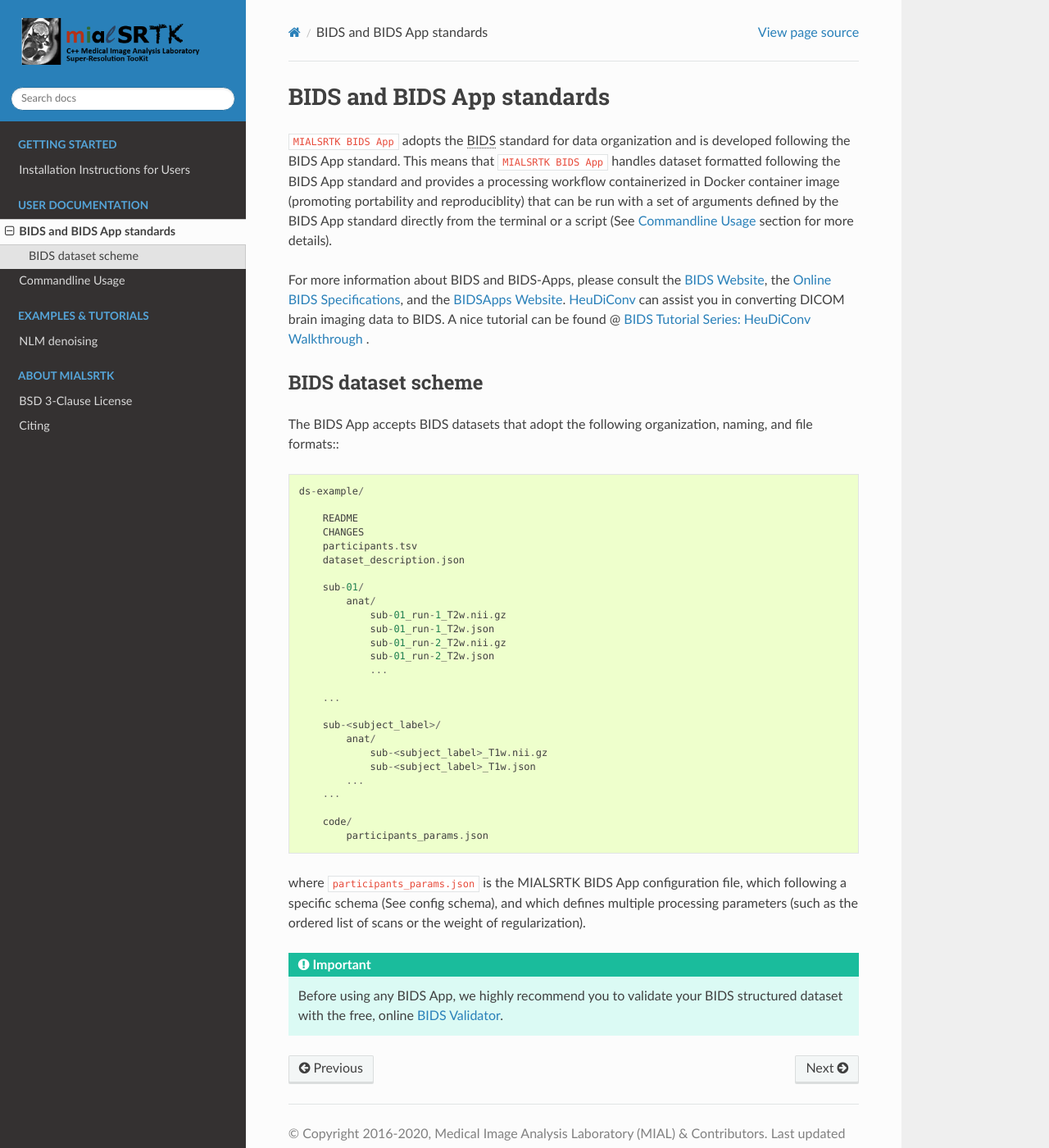
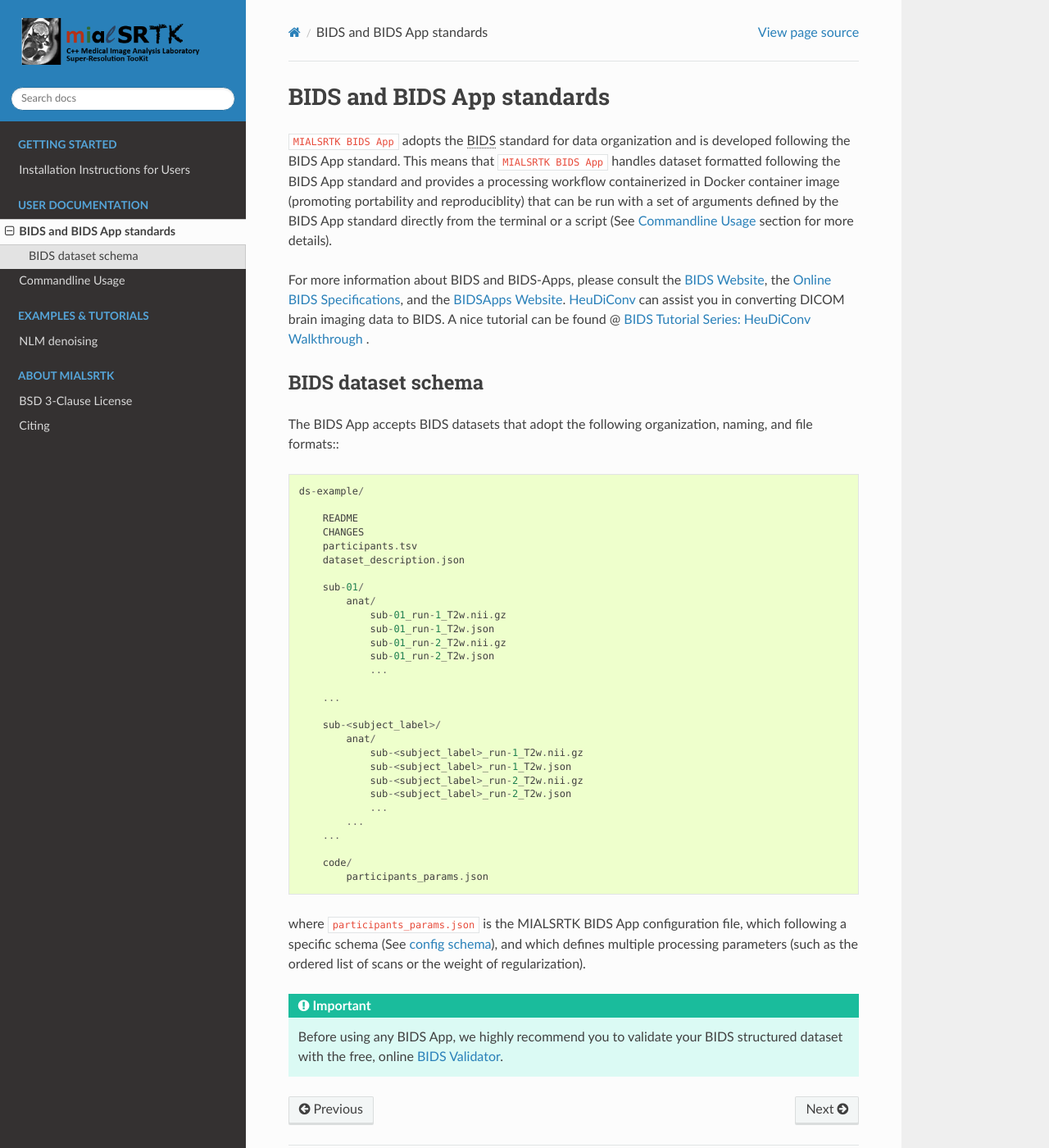
Before and after one commit to Medical-Image-Analysis-Laboratory/mialsuperresolutiontoolkit, a Sphinx documentation site: the page built from documentation/bids.rst, in a window 1280 px wide and 1400 px high. Shown: the whole window at 82% size. Built offline with Sphinx 7.4.7 and the Read the Docs theme 2.0.0, drawn with Linux system fonts in a browser that asks for light colours; the version number could not be read and is left out.

Commit message:
DOC: fix link to config schema

```diff
--- a/documentation/bids.rst
+++ b/documentation/bids.rst
@@ -11,7 +11,7 @@ For more information about BIDS and BIDS-Apps, please consult the `BIDS Website
 
 .. _bidsexample:
 
-BIDS dataset scheme
+BIDS dataset schema
 =======================
 
 The BIDS App accepts BIDS datasets that adopt the following organization, naming, and file formats:::
@@ -35,15 +35,18 @@ The BIDS App accepts BIDS datasets that adopt the following organization, naming
 
         sub-<subject_label>/
             anat/
-                sub-<subject_label>_T1w.nii.gz
-                sub-<subject_label>_T1w.json
+                sub-<subject_label>_run-1_T2w.nii.gz
+                sub-<subject_label>_run-1_T2w.json
+                sub-<subject_label>_run-2_T2w.nii.gz
+                sub-<subject_label>_run-2_T2w.json
+                ...
             ...
         ...
 
         code/
             participants_params.json
 
-where ``participants_params.json`` is the MIALSRTK BIDS App configuration file, which following a specific schema (See :ref:`config` schema), and which defines multiple processing parameters (such as the ordered list of scans or the weight of regularization).
+where ``participants_params.json`` is the MIALSRTK BIDS App configuration file, which following a specific schema (See :ref:`config schema <config>`), and which defines multiple processing parameters (such as the ordered list of scans or the weight of regularization).
 
 .. important::
     Before using any BIDS App, we highly recommend you to validate your BIDS structured dataset with the free, online `BIDS Validator <http://bids-standard.github.io/bids-validator/>`_.
```
